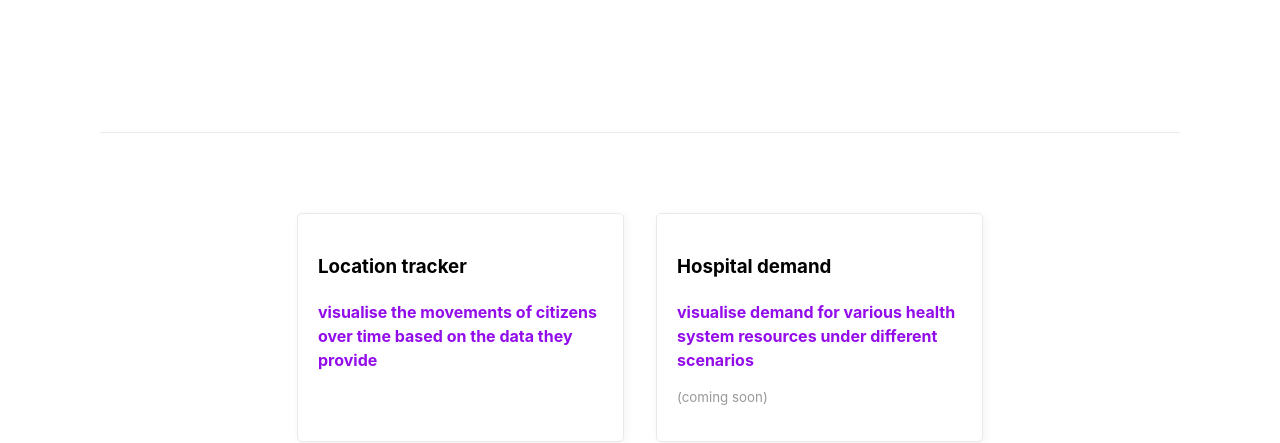
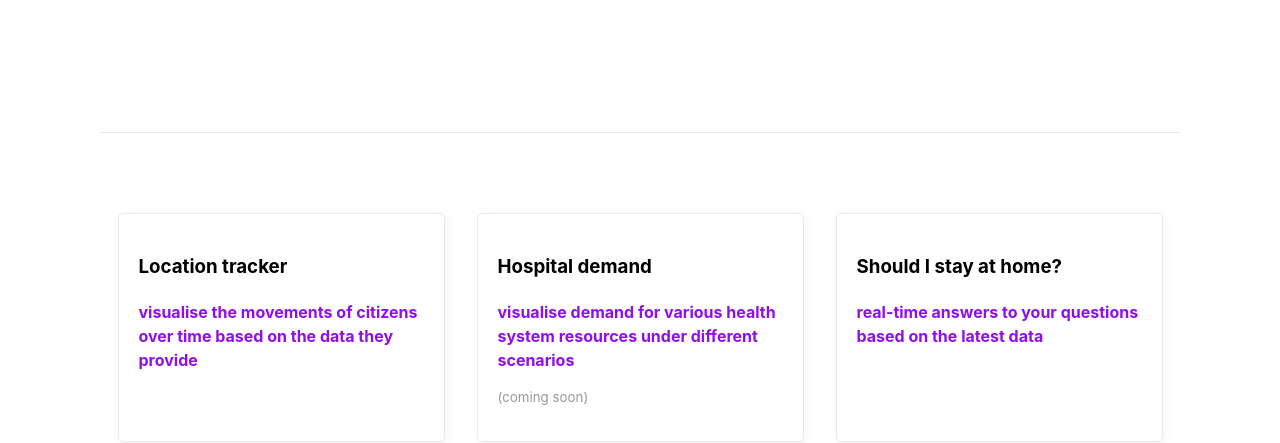
Before and after one commit to anu-act-health-covid19-support/vis-demos, a website: page index.html in a window 1280 px wide. Shown: the part 363-806 px from the top of the page. Drawn offline with Linux system fonts and the light colour scheme.

Commit message:
add SISAH? card to landing page once more

```diff
--- a/index.html
+++ b/index.html
@@ -44,14 +44,14 @@
           >
           <p><small>(coming soon)</small></p>
         </aside>
-        <!-- <aside>
+        <aside>
           <h3>Should I stay at home?</h3>
           <a href="shouldistayathome/index.html"
             ><p>
               real-time answers to your questions based on the latest data
             </p></a
           >
-			 </aside> -->
+        </aside>
       </section>
     </main>
     <footer>
```
Lines whose indentation alone changed are shown as unchanged.
